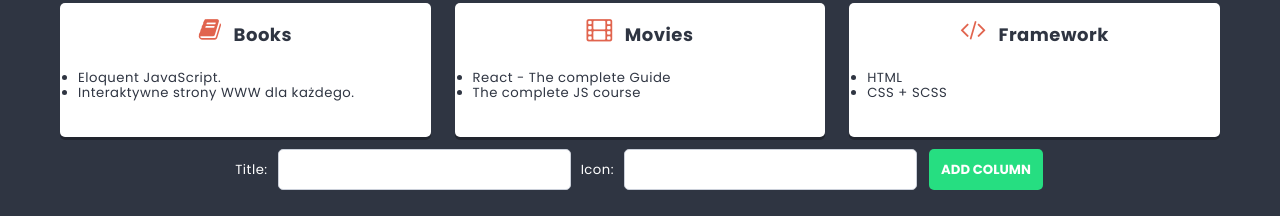
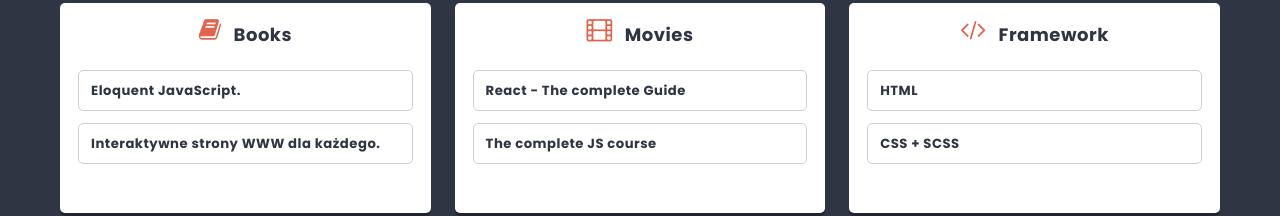
Before and after one commit to iMdPd/reactToDoApp, a React (Create React App) app: page / in a window 1280 px wide. Shown: the part 538-754 px from the top of the page. Built offline with nearby package versions, Linux system fonts and the light colour scheme.

Commit message:
Add Card styles

```diff
--- a/src/components/Card/Card.module.scss
+++ b/src/components/Card/Card.module.scss
@@ -1,4 +1,13 @@
 @import "../../styles/settings.scss";
 
 .card {
+  position: relative;
+  background: $color-light;
+  border: 1px solid lighten($color-dark, 60%);
+  padding: $base-size;
+  margin: 0 0 $base-size 0;
+  border-radius: $radius;
+  display: flex;
+  justify-content: space-between;
+  font-weight: bold;
 }
```
